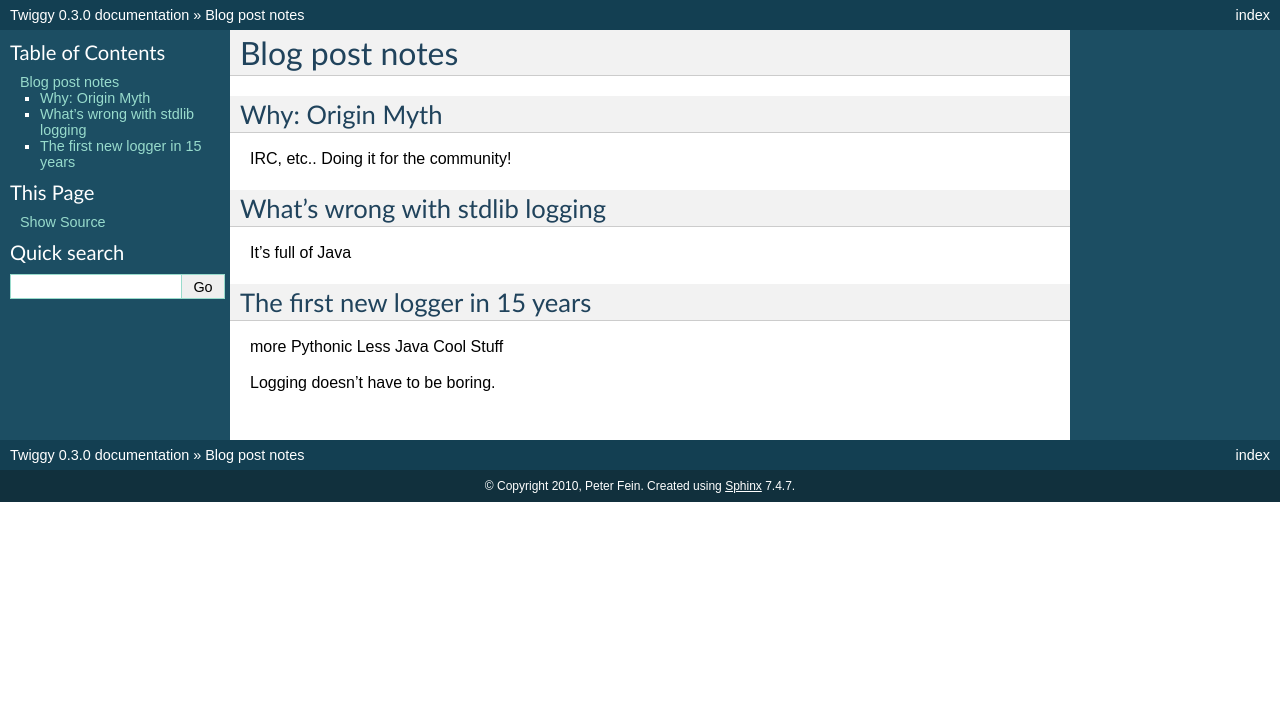
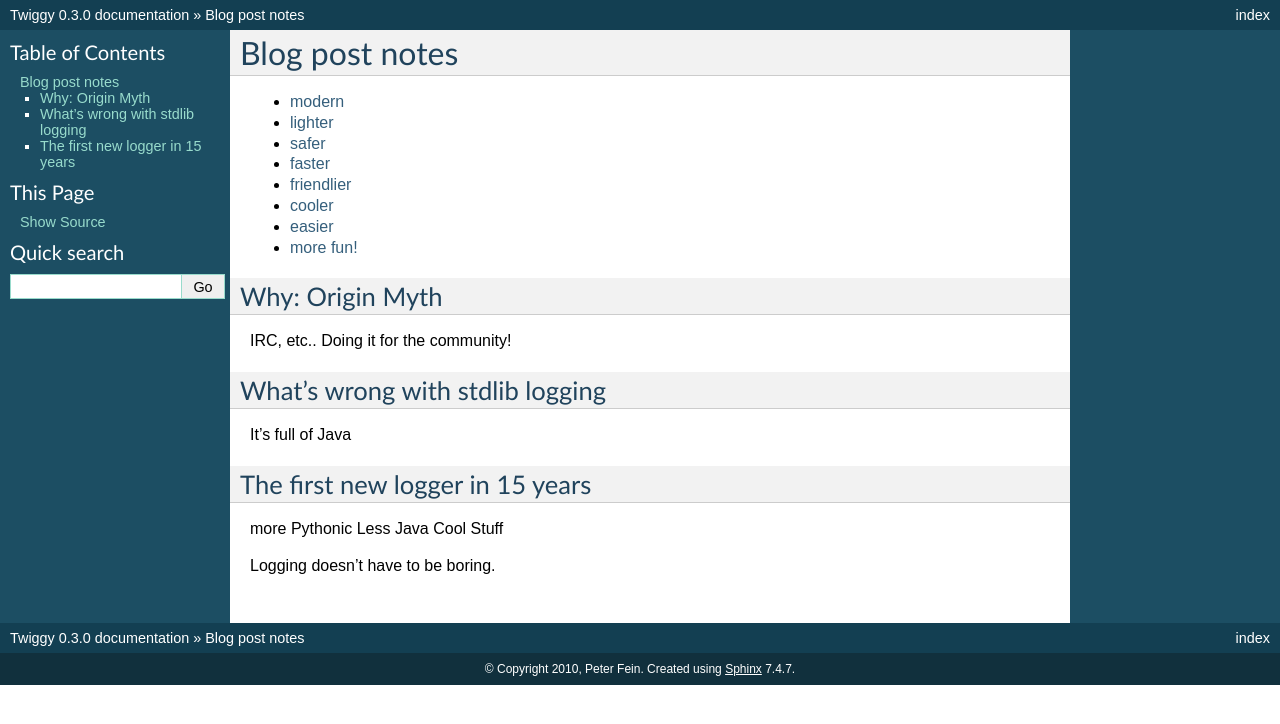
Before and after one commit to wearpants/twiggy, a Sphinx documentation site: the page built from doc/blog_post_notes.rst, in a window 1280 px wide. Shown: the top 724 px of the page. Built offline with Sphinx 7.4.7, drawn with Linux system fonts in a browser that asks for light colours.

Commit message:
more minor fixins

```diff
--- a/doc/blog_post_notes.rst
+++ b/doc/blog_post_notes.rst
@@ -1,6 +1,15 @@
 #######################
 Blog post notes
 #######################
+
+* :ref:`modern <twiggy-setup>`
+* :doc:`lighter <configuration>`
+* :ref:`safer <never-raises>`
+* :ref:`faster <async-logging>`
+* :ref:`friendlier <better-output>`
+* :ref:`cooler <dynamic-messages>`
+* :ref:`easier <structured-logging>`
+* :doc:`more fun! <logging>`
 
 ***********************
 Why: Origin Myth
--- a/doc/logging.rst
+++ b/doc/logging.rst
@@ -26,7 +26,7 @@ DEBUG:You may not care
 >>> log.error('OMFG! Pants on fire!')
 ERROR:OMFG! Pants on fire!
 
-The log can handle messages in several styles of :ref:`format strings<alternate-styles>`, defaulting to `new-style <http://docs.python.org/library/string.html#format-string-syntax>`.
+The log can handle messages in several styles of :ref:`format strings<alternate-styles>`, defaulting to `new-style <http://docs.python.org/library/string.html#format-string-syntax>`_.
 
 >>> log.info('I wear {0} on my {where}', 'pants', where='legs')
 INFO:I wear pants on my legs
```
Also changed, not shown: doc/index.rst (+1 -10 lines).
